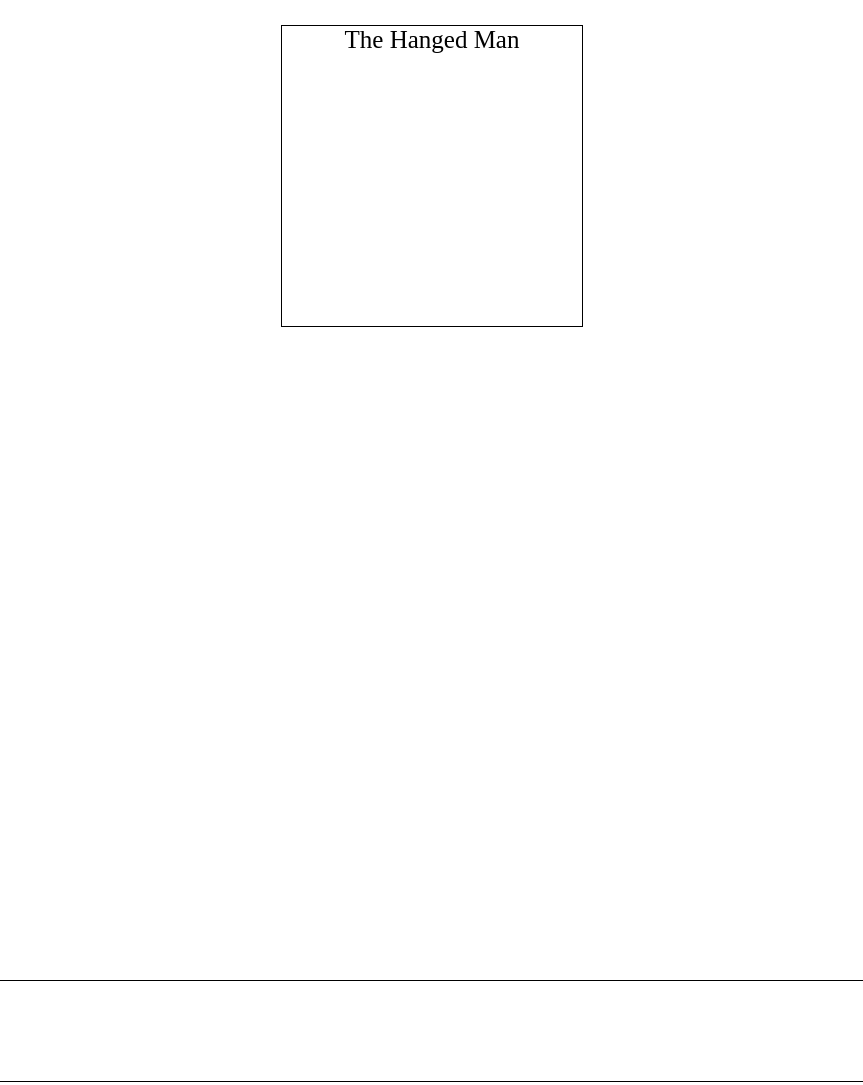
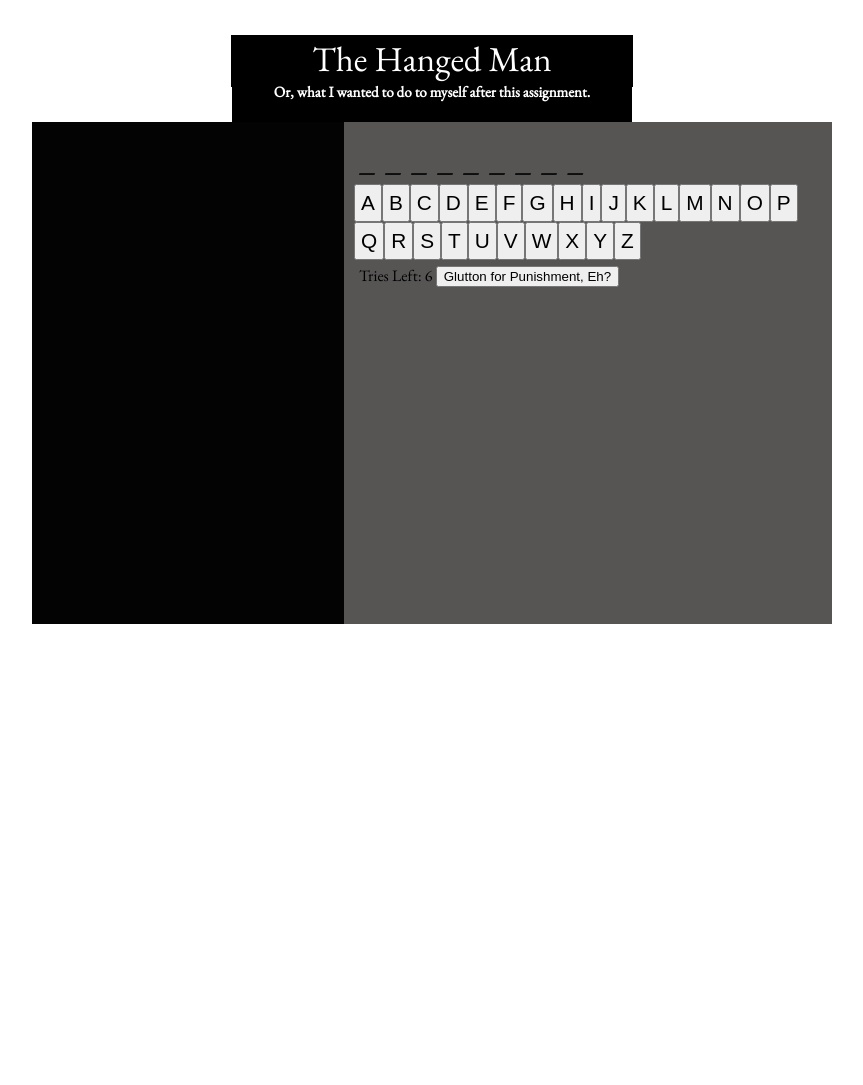
Before and after one commit to mcdudley87/hangman, a plain HTML site: page index.html in a window 1280 px wide. Shown: the whole page, without its empty margins (208-1071 px from the left). After the commit the page ends 800 px from the top, so only its background shows below. Drawn offline with nearby package versions, Linux system fonts and the light colour scheme.

Commit message:
added from scratch file

```diff
--- /dev/null
+++ b/css/hangman.css
@@ -0,0 +1,65 @@
+/*Here be the designification of that sweet, sweet box*/
+
+header {
+  max-width: 400px;
+  height: 50px;
+  border: 1px solid #000000;
+  background: #000000;
+  margin: 1em auto;
+  color: #ffffff;
+  text-align: center;
+  font-family: 'EB Garamond', serif;
+  font-size: 35px;
+}
+
+h1 {
+  max-width: 400px;
+  height: 50px;
+  border: 1px solid #000000;
+  background: #000000;
+  margin: auto;
+  color: #ffffff;
+  text-align: center;
+  font-family: 'EB Garamond', serif;
+  font-size: 15px;
+}
+
+#hangman-game {
+  display: flex;
+  flex-direction: row;
+  max-width: 800px;
+  margin: 0 auto;
+}
+
+#hangman-frame {
+  width: 40%;
+  background: rgb(3, 3, 3);
+}
+#hangman-img {
+  transition: all 1s;
+  opacity: 0;
+}
+
+#hangman-interface {
+  width: 60%;
+  padding: 10px;
+  background: rgb(87, 84, 84);
+}
+#hangman-words span {
+  display: inline-block;
+  margin: 5px;
+  font-size: 2em;
+}
+#hangman-char input[type=button] {
+  font-size: 1.3em;
+  padding: 5px;
+}
+#hangman-controller {
+  padding: 5px;
+}
+
+html, body {
+  font-family: 'EB Garamond', serif;
+  padding: 0;
+  margin: 0;
+}
--- a/css/style.css
+++ /dev/null
@@ -1,91 +0,0 @@
-
-
-
-header {
-    width: 300px;
-    height: 300px;
-    border: 1px solid #000000;
-    margin: 1em auto;
-    font-size: 25px;
-    text-align: center;
-}
-
-/* Design note: Make the pixel sizes of the divs and spans around the card array look/suggest coffins. */
-
-
-#hangman {
-    width: 300px;
-    height: 100px;
-    display: block;
-    margin-left: auto;
-    margin-right: auto;
-  }
-
-main {
-
-}
-/* image boxes */
-div {
-    width: 30%;
-    height: 100px;
-    border: .5px dashed rgb(90, 18, 18);
-    margin: auto;
-
-}
-
-footer {
-    width: 70%;
-    height: 100px;
-    border: 1px solid black;
-    margin: 1em auto;
-}
-
-/* Image Box Opacity Controls
-    Number image boxes? Make into an arrary?
-
-*/
-.imgBox1 {
-    opacity: 0;
-}
-.imgBox2 {
-    opacity: 0;
-}
-.imgBox3 {
-    opacity: 0;
-}
-.imgBox4 {
-    opacity: 0;
-}
-.imgBox5 {
-    opacity: 0;
-}
-.imgBox6 {
-    opacity: 0;
-}
-
-
-
-
-
-
-
-/* THESE ARE YOUR NOTES
-
-
-TRBL -- top right bottom left || auto auto auto auto
-
-EM is a size measurement of 16
--1 em is 16
--.5 em is 8
--2 em is 32
-
-
-
-
-
-
-
-
-
-
-*/
--- a/index.html
+++ b/index.html
@@ -1,57 +1,35 @@
 <!DOCTYPE html>
-<html lang="en">
+<html>
   <head>
-    <meta charset="UTF-8">
-    <meta name="viewport" content="width=device-width, initial-scale=1.0">
-    <meta http-equiv="X-UA-Compatible" content="ie=edge">
-    <title>Hanged Man</title>
-    <link href="css/style.css" rel="stylesheet">
-    <script src="js/script.js"></script>
+    <title>
+      The Hanged Man
+    </title>
+    <header>
+      The Hanged Man
+    <h1>Or, what I wanted to do to myself after this assignment.</h1>
+    </header>
+      <!--this is where the fancy fonts come from, big boy.-->
+      <link href="https://fonts.googleapis.com/css?family=EB+Garamond&display=swap" rel="stylesheet">
+      <!-- CSS link: ' font-family: 'EB Garamond', serif;  ''     -->
+      <link href="https://fonts.googleapis.com/css?family=Roboto+Slab&display=swap" rel="stylesheet">
+      <!-- CSS Link: ' font-family: 'Roboto Slab', serif; '-->
+    <link href="css/hangman.css" rel="stylesheet">
+    <script src="js/hangman.js"></script>
   </head>
   <body>
-    <header>The Hanged Man</header>
+    <div id="hangman-game">
 
-<!--Make spans for coffin layout on the cards-->
-
-
-    <main>
-
-
-        <div class=imgBox1>
-            <img src="hangman_images/row-1-col-1.jpg" id= "hangman" alt="First Error">
+      <div id="hangman-frame">
+        <img id="hangman-img" src="images/hangedman.jpg"/>
       </div>
-        <div class=imgBox2>
-            <img src="hangman_images/row-2-col-1.jpg" id= "hangman" alt="Second Error">
+      <div id="hangman-interface">
+        <div id="hangman-words"></div>
+        <div id="hangman-char"></div>
+        <div id="hangman-controller">
+          Tries Left: <span id="hangman-lives"></span>
+          <input type="button" value="Glutton for Punishment, Eh?" id="hangman-reset" disabled/>
         </div>
-        <div class=imgBox3>
-            <img src="hangman_images/row-3-col-1.jpg" id= "hangman" alt="Third Error">
       </div>
-        <div class=imgBox4>
-            <img src="hangman_images/row-4-col-1.jpg" id= "hangman" alt="Fourth Error">
     </div>
-        <div class=imgBox5>
-            <img src="hangman_images/row-5-col-1.jpg" id= "hangman" alt="Fifth Error">
-        </div>
-        <div class=imgBox6>
-            <img src="hangman_images/row-6-col-1.jpg" id= "hangman" alt="Sixth Error">
-        </div>
-
-
-
-
-
-    </main>
-
-
-
-
-
-
-
-
-
-    <footer></footer>
-
-
   </body>
 </html>
--- /dev/null
+++ b/js/hangman.js
@@ -0,0 +1,113 @@
+var hangman = {
+  guesses: 6,
+  library: ["metallica", "mayhem", "slayer", "darthrone", "megadeth"],
+  word: null,
+  wordlen: 0,
+  rights: 0,
+  wrongs: 0,
+  elImg: null,
+  elWord: null,
+  elChar: null,
+  elLives: null,
+
+  init : function () {
+
+    hangman.elImg = document.getElementById("hangman-img");
+    hangman.elWord = document.getElementById("hangman-words");
+    hangman.elChar = document.getElementById("hangman-char");
+    hangman.elLives = document.getElementById("hangman-lives");
+
+
+    // The good stuff you need to understand better
+    var charwrap = document.getElementById("hangman-char");
+    for (var i=65; i<91; i++) {
+      var charnow = document.createElement("input");
+      charnow.type = "button";
+      charnow.value = String.fromCharCode(i);
+      charnow.disabled = true;
+      charnow.addEventListener("click", hangman.check);
+      charwrap.appendChild(charnow);
+    }
+
+    // Start game
+    hangman.reset();
+    document.getElementById("hangman-reset").addEventListener("click", hangman.reset);
+    document.getElementById("hangman-reset").disabled = false;
+  },
+
+  toggle : function (disable) {
+
+
+    var all = document.querySelectorAll("#hangman-char input");
+    for (var i of all) {
+      i.disabled = disable;
+    }
+  },
+
+  reset : function () {
+  // Do-overs!
+    hangman.rights = 0;
+    hangman.wrongs = 0;
+    hangman.elLives.innerHTML = hangman.guesses;
+    hangman.elImg.style.opacity = 0;
+
+    // R.N.G-esus
+    hangman.word = hangman.library[Math.floor(Math.random() * Math.floor(hangman.library.length))];
+    hangman.word = hangman.word.toUpperCase();
+    hangman.wordlen = hangman.word.length;
+
+    // Blankety blanks function
+    hangman.elWord.innerHTML = "";
+    for (var i=0; i<hangman.word.length; i++) {
+      var charnow = document.createElement("span");
+      charnow.innerHTML = "_";
+      charnow.id = "hangword-" + i;
+      hangman.elWord.appendChild(charnow);
+    }
+
+    // Controllers
+    hangman.toggle(false);
+  },
+
+  check: function () {
+
+    // Check success
+    var index = 0, hits = [];
+    while (index >= 0) {
+      index = hangman.word.indexOf(this.value, index);
+      if (index == -1) { break; }
+      else {
+        hits.push(index);
+        index++;
+      }
+    }
+
+    if (hits.length > 0) {
+      for (var hit of hits) {
+        document.getElementById("hangword-" + hit).innerHTML = this.value;
+      }
+
+      // Win Condition
+      hangman.rights += hits.length;
+      if (hangman.rights == hangman.wordlen) {
+        hangman.toggle(true);
+        alert("YOU FAILED AT SUICIDE BY LETTERS, TRY AGAIN!");
+      }
+    } else {
+      hangman.wrongs++;
+      var livesleft = hangman.guesses - hangman.wrongs;
+      hangman.elLives.innerHTML = livesleft;
+      hangman.elImg.style.opacity = (1 - (livesleft/hangman.guesses)).toFixed(2);
+
+      // Loss condition
+      if (hangman.wrongs == hangman.guesses) {
+        hangman.toggle(true);
+        alert("YOU STINK, LOSER!");
+      }
+    }
+
+    this.disabled = true;
+  }
+};
+
+window.addEventListener("load", hangman.init);
--- a/js/script.js
+++ /dev/null
@@ -1,36 +0,0 @@
-//Variable declarations up at the top
-
-var hangManPic = ()
-var imgBox =
-var hangedMan = ['imgBox1', 'imgBox2', 'imgBox3', 'imgBox4', 'imgBox5', 'imgBox6'];
-var alphabet = ['a', 'b', 'c', 'd', 'e', 'f', 'g', 'h',
-        'i', 'j', 'k', 'l', 'm', 'n', 'o', 'p', 'q', 'r', 's',
-        't', 'u', 'v', 'w', 'x', 'y', 'z'];
-
-
-
-var i;
-for (i = 0; i < cars.length; i++) {
-  text += cars[i] + "<br>";
-}
-
-
-
-function.changeOpacity( ) {
-    if (guessWrong) {
-
-    }
-}
-
-// HTML Elements and references
-
-
-// Create all event listeners
-    //buttons and shit
-    //most of the logic can be here
-    //listener that calls a sequence of functions
-
-
-// Any additional functions
-    //most of the logic right here
-    //functions should each have one purpose
```
Also changed, not shown: hangman_images/row-1-col-1.jpg (deleted), hangman_images/row-2-col-1.jpg (deleted), hangman_images/row-3-col-1.jpg (deleted), hangman_images/row-4-col-1.jpg (deleted), hangman_images/row-5-col-1.jpg (deleted), hangman_images/row-6-col-1.jpg (deleted), images/hangedman.jpg (added). Lines whose indentation alone changed are shown as unchanged.
